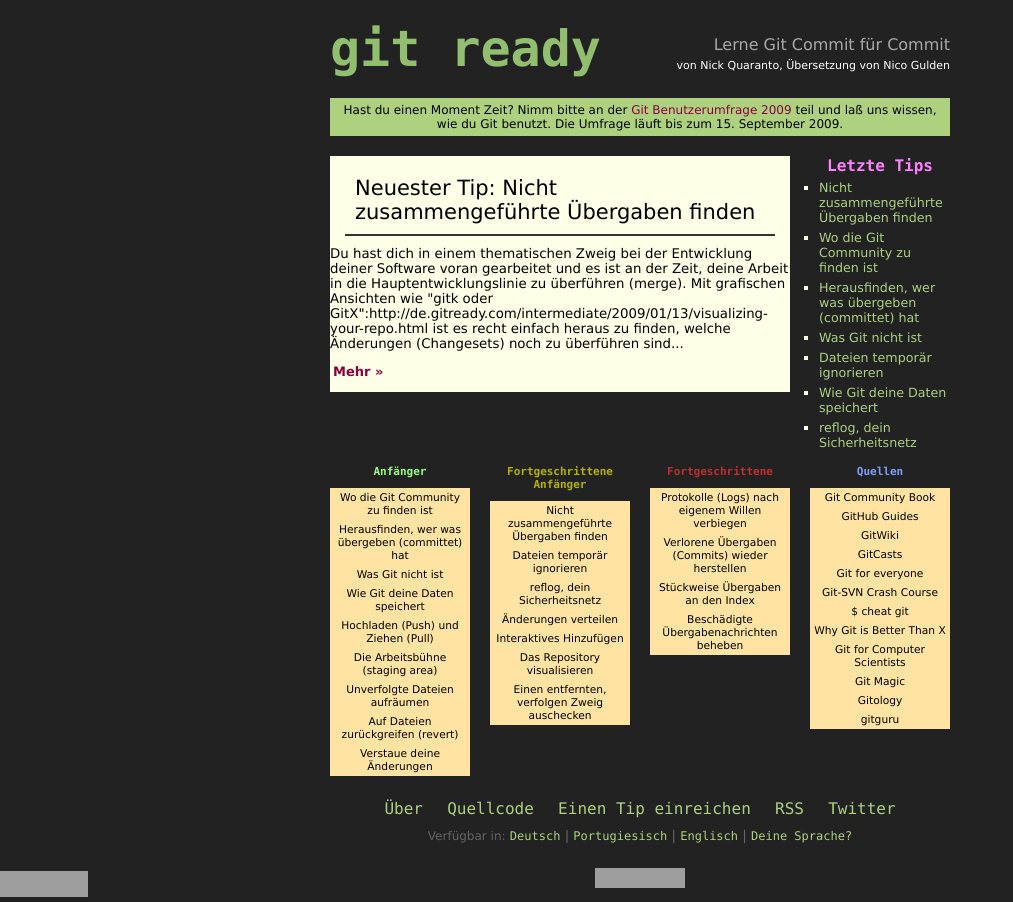
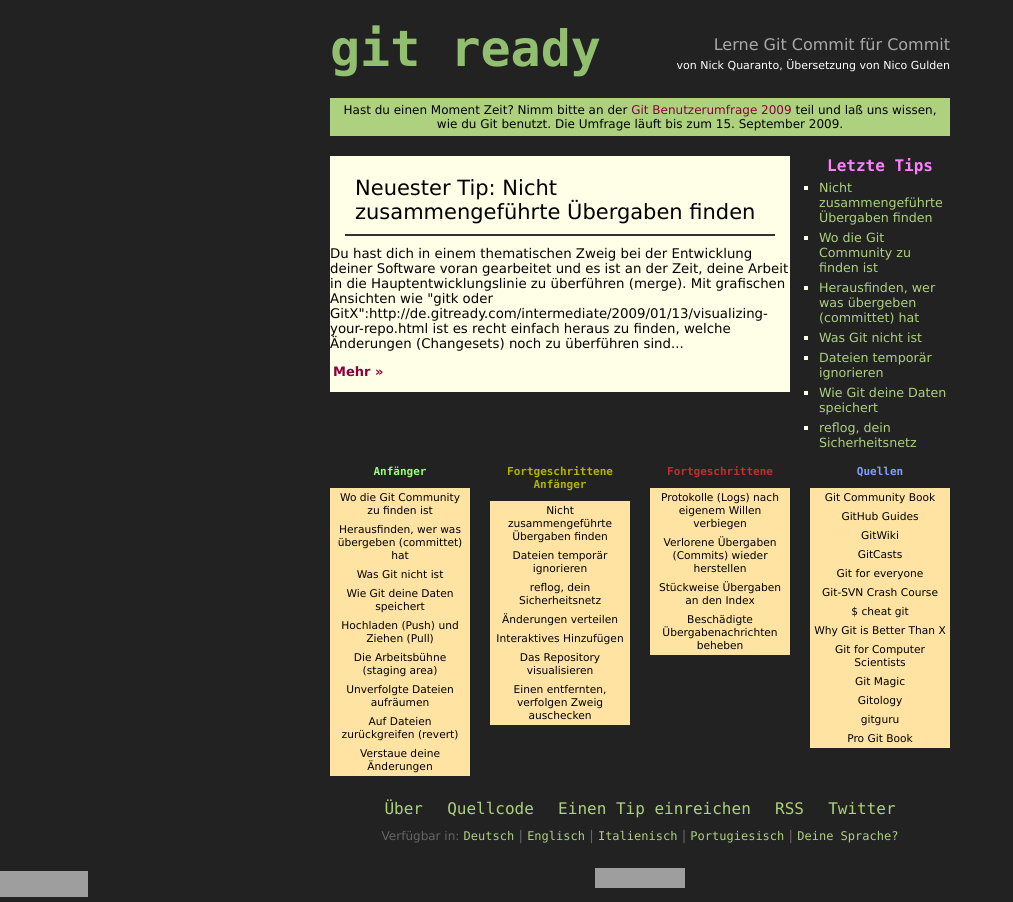
Before and after one commit to qrush/gitready, a Jekyll site: the page built from index.html, in a window 1280 px wide. Shown: the whole page, without its empty margins (0-1013 px from the left). Built offline with Jekyll 4.4.1, drawn with Linux system fonts in a browser that asks for light colours; grey boxes are pictures that could not be loaded.

Commit message:
Adding italian site and link to Pro Git

```diff
--- a/_layouts/default.html
+++ b/_layouts/default.html
@@ -58,6 +58,7 @@
       <a href="http://www-cs-students.stanford.edu/~blynn/gitmagic/">Git Magic</a>
       <a href="http://www.gitology.com/">Gitology</a>
       <a href="http://www.gitguru.com/">gitguru</a>
+      <a href="http://www.progit.org/">Pro Git Book</a>
     </div>
     <div class="grid_12 footer">
 			<div class="footer_links">
@@ -69,9 +70,10 @@
 			</div>
 			<div class="languages">
 				<span>Verfügbar in:</span>
-				<a href="http://de.gitready.com">Deutsch</a> |
+                <a href="http://de.gitready.com">Deutsch</a> |
+				<a href="http://gitready.com">Englisch</a> |
+                <a href="http://it.gitready.com">Italienisch</a> |
 				<a href="http://pt-br.gitready.com">Portugiesisch</a> |
-				<a href="http://gitready.com">Englisch</a> |
 				<a href="http://github.com/qrush/gitready/blob/de/README.md">Deine Sprache?</a>
 			</div>
       <div>
```
